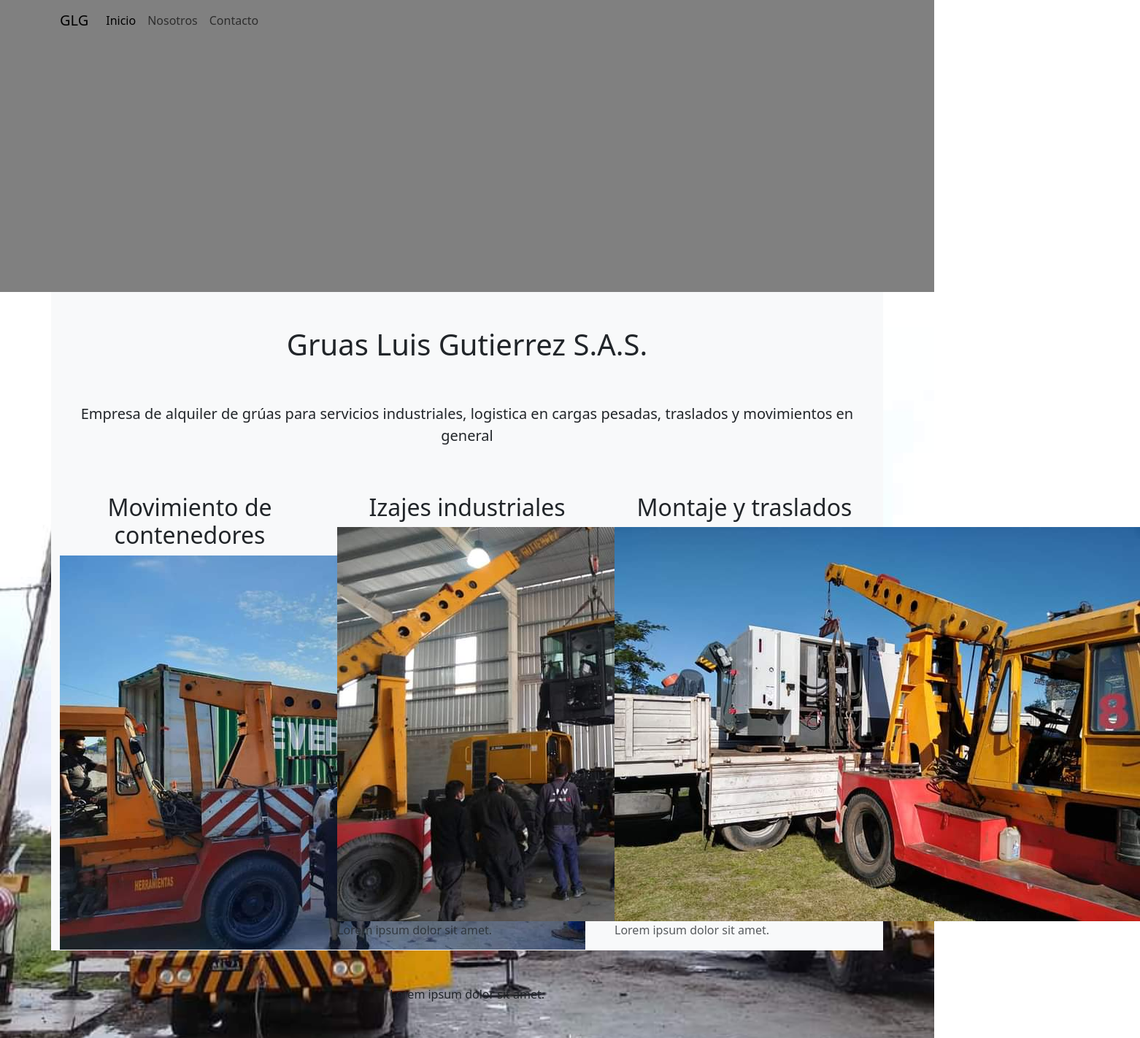
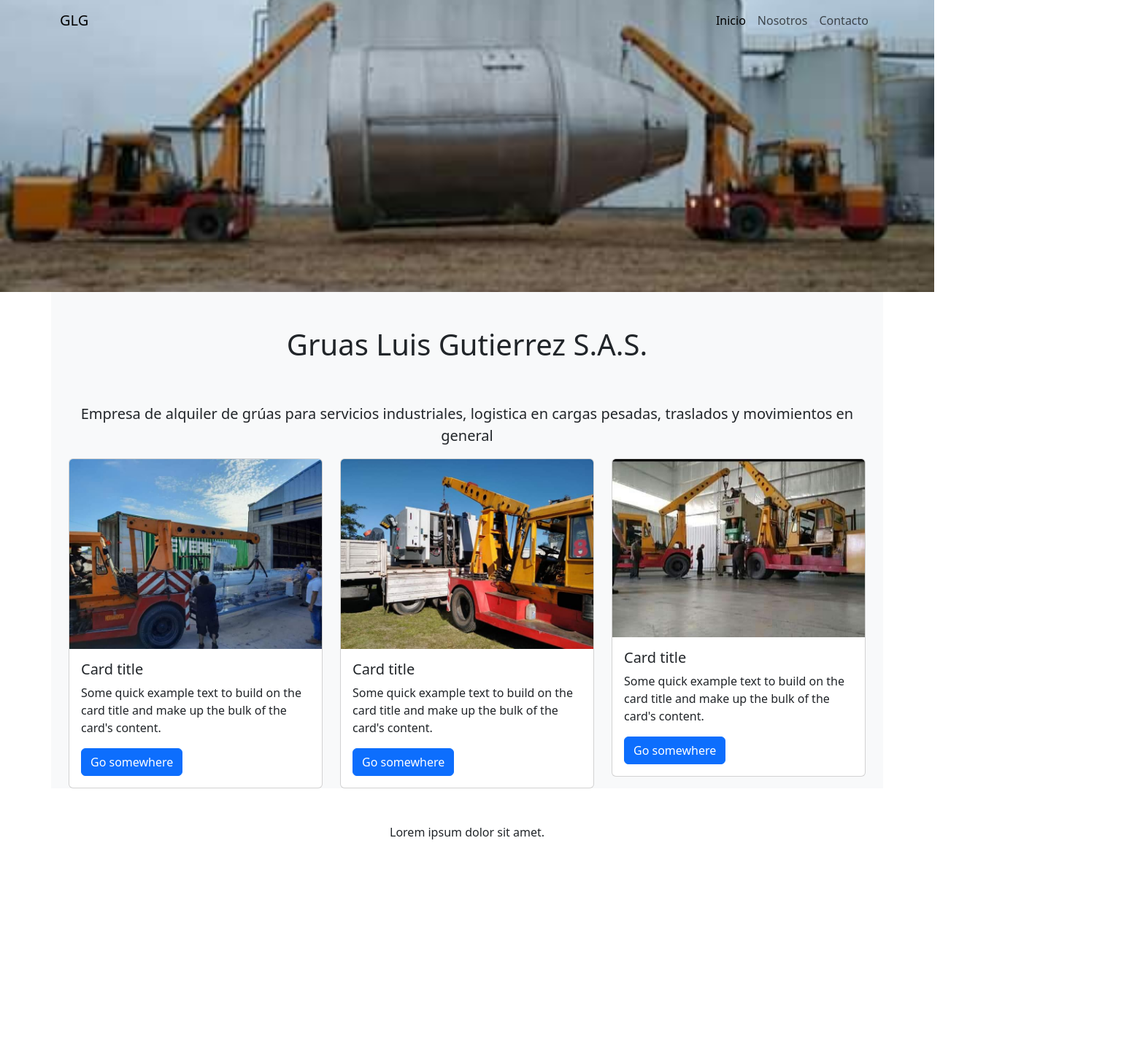
Before and after one commit to jes-gut/segundaPreentregaJesicaGutierrez, a plain HTML site: page index.html in a window 1280 px wide. Shown: the whole page at 73% size, 1562 px wide, since content can reach past the window. After the commit the page ends 1200 px from the top, so only its background shows below. Drawn offline with nearby package versions, Linux system fonts and the light colour scheme.

Commit message:
cree footer

```diff
--- a/css/style.css
+++ b/css/style.css
@@ -1,13 +1,11 @@
-body {background-image: url(../imagenes/FB_IMG_1681855998401.jpg);
+
+header {background-image: url(../imagenes/FB_IMG_1681856093419.jpg);
     background-position: center;
     background-size:cover ;
-    background-repeat: no-repeat;
+    background-repeat: no-repeat;}
 
-}
-header {background-color: gray;}
-
-@media (min-width:768px) {
-    body header {
-        height: 400px;
+    @media (min-width:768px) {
+        body header {
+            height: 400px;
+        }
     }
-}
--- a/index.html
+++ b/index.html
@@ -13,11 +13,11 @@
         <nav class="navbar navbar-expand-lg navbar--gris">
             <div class="container">
               <a class="navbar-brand" href="#">GLG</a>
-              <button class="navbar-toggler" type="button" data-bs-toggle="collapse" data-bs-target="#navbarNav" aria-controls="navbarNav" aria-expanded="false" aria-label="Toggle navigation">
+              <button class="navbar-toggler" type="button" data-bs-toggle="collapse" data-bs-target="#navbarSupportedContent" aria-controls="navbarSupportedContent" aria-expanded="false" aria-label="Toggle navigation">
                 <span class="navbar-toggler-icon"></span>
               </button>
-              <div class="collapse navbar-collapse" id="navbarNav">
-                <ul class="navbar-nav">
+              <div class="collapse navbar-collapse" id="navbarSupportedContent">
+                <ul class="navbar-nav ms-auto mb-2 mb-lg-0"  >
                   <li class="nav-item">
                     <a class="nav-link active" aria-current="page" href="#">Inicio</a>
                   </li>
@@ -38,22 +38,55 @@
       <p class="lead text-center">
       Empresa de alquiler de grúas para servicios industriales, logistica en cargas pesadas, traslados y movimientos en general
       </p>
-<div class="row pt-5" >
+    <main>
+      <section>
+        <div class="container">
+          <div class="row">
             <div class="col-md-4">
-    <h2 class="text-center">Movimiento de contenedores</h2>
-    <img src="imagenes/FB_IMG_1681856035139.jpg" alt="">
+              <div class="card">
+                <img src="imagenes/FB_IMG_1681856035139.jpg" class="card-img-top" alt="...">
+                <div class="card-body">
+                  <h5 class="card-title">Card title</h5>
+                  <p class="card-text">Some quick example text to build on the card title and make up the bulk of the card's content.</p>
+                  <a href="#" class="btn btn-primary">Go somewhere</a>
+                </div>
+              </div>
+            </div>
+            <div class="col-md-4">
+              <div class="card">
+                <img src="imagenes/FB_IMG_1681856025044.jpg" class="card-img-top" alt="...">
+                <div class="card-body">
+                  <h5 class="card-title">Card title</h5>
+                  <p class="card-text">Some quick example text to build on the card title and make up the bulk of the card's content.</p>
+                  <a href="#" class="btn btn-primary">Go somewhere</a>
+                </div>
+              </div>
+            </div>
+            <div class="col-md-4">
+              <div class="card">
+                <img src="imagenes/FB_IMG_1681856042201.jpg" class="card-img-top" alt="...">
+                <div class="card-body">
+                  <h5 class="card-title">Card title</h5>
+                  <p class="card-text">Some quick example text to build on the card title and make up the bulk of the card's content.</p>
+                  <a href="#" class="btn btn-primary">Go somewhere</a>
+                </div>
+              </div>
+            </div>
+          </div>
+        </div>
+      </section>
+      <footer>
+        <div class="container">
+          <div class="row">
+            <div class="col">
+            </div>
 
           </div>
-  <div class="col-md-4">
-    <h2 class="text-center">Izajes industriales</h2>
-    <img src="imagenes/FB_IMG_1681856015959.jpg" alt="">
-    <p class="text-muted">Lorem ipsum dolor sit amet.</p>
         </div>
-  <div class="col-md-4">
-    <h2 class="text-center">Montaje y traslados</h2>
-    <img src="imagenes/FB_IMG_1681856025044.jpg" alt="">
-    <p class="text-muted">Lorem ipsum dolor sit amet.</p>
-  </div>
+      </footer>
+    </main>
+
+
 </div>
     </main>
   <footer class="text-center my-5">
```
Lines whose indentation alone changed are shown as unchanged.
